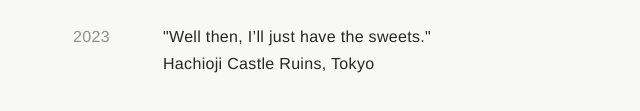
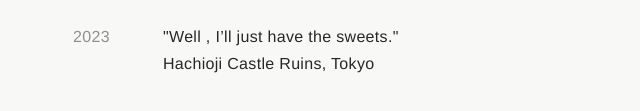
Before and after one commit to RyoheiMori-site/portfolio, a plain HTML site: page cv.html in a window 1280 px wide. Shown: the part 1204-1315 px from the top of the page, 307-947 px from the left. Drawn offline with Linux system fonts and the light colour scheme.

Commit message:
Update cv.html

```diff
--- a/cv.html
+++ b/cv.html
@@ -729,7 +729,7 @@ strong {
     </span>
 
     <span class="en">
-      "Well then, I’ll just have the sweets."<br>
+      "Well , I’ll just have the sweets."<br>
        Hachioji Castle Ruins, Tokyo
     </span>
 
```
